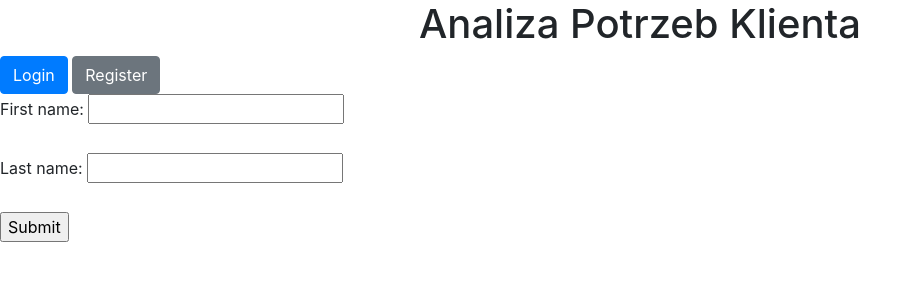
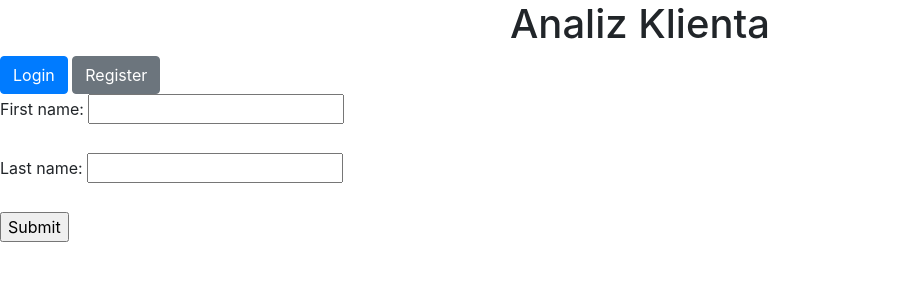
Before and after one commit to Gilotyniarz/flask, a Flask app: page / in a window 1280 px wide. Shown: the part 56-356 px from the top of the page, without its empty margins (0-922 px from the left). Run offline with Flask 2, Linux system fonts and the light colour scheme; some libraries are stand-ins or nearby versions.

Commit message:
New repo

```diff
--- a/templates/index.html
+++ b/templates/index.html
@@ -2,7 +2,7 @@
 {% block content %}
 
 <div >
-	<h1 class="text-center">Analiza Potrzeb Klienta</h1>
+	<h1 class="text-center">Analiz Klienta</h1>
 
   <a  href="{{ url_for('login') }}" class="btn btn-primary btn-large">Login</a>
   <a  href="{{ url_for('register') }}" class="btn btn-secondary btn-large">Register</a>
```
